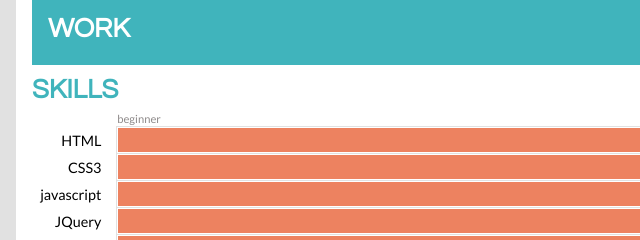
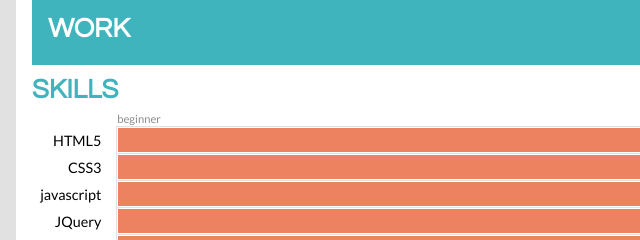
Before and after one commit to claulg2701/project_resume_deleon_claudia, a plain HTML site: page index.html in a window 1280 px wide. Shown: the part 1680-1920 px from the top of the page, 0-640 px from the left. Drawn offline with Linux system fonts and the light colour scheme.

Commit message:
minor change to content

```diff
--- a/index.html
+++ b/index.html
@@ -110,7 +110,7 @@
               </td>
             </tr>
             <tr>
-              <td class="align-right">HTML</td>
+              <td class="align-right">HTML5</td>
               <td id="html" class="progressBar"><div>&nbsp</div></td>
             </tr>
             <tr>
```
